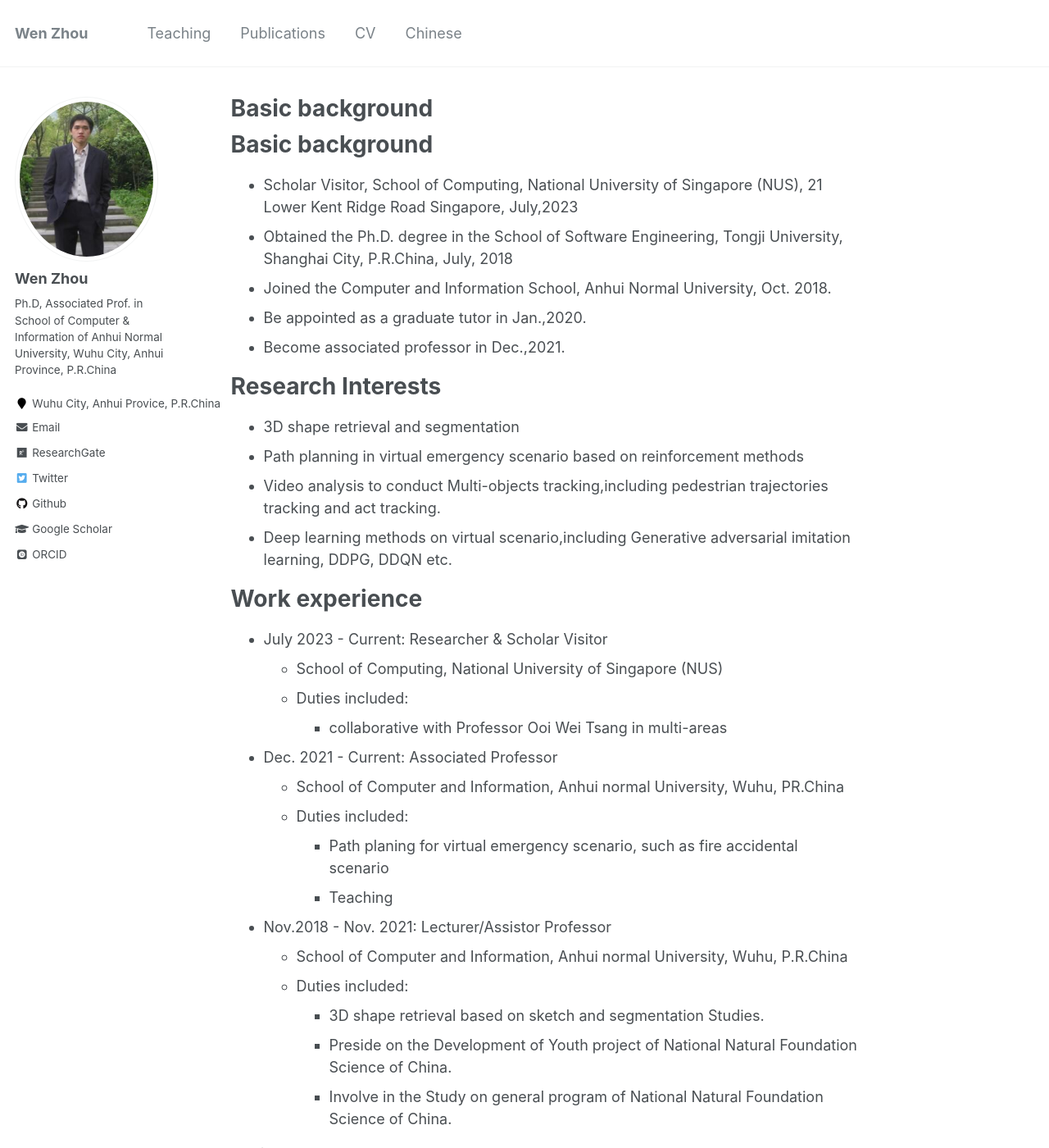
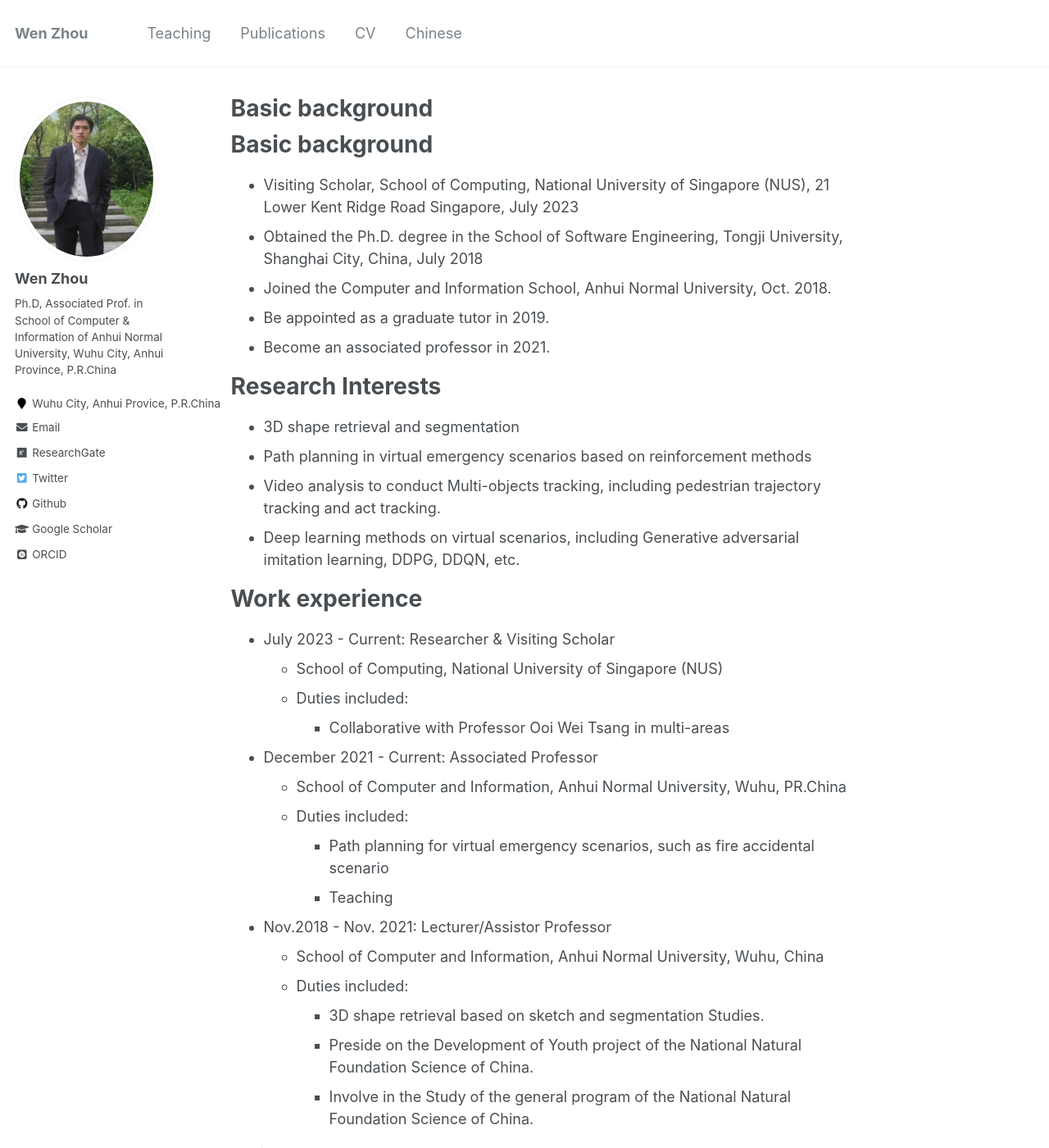
Before and after one commit to zhouwen327/zhouwen327.github.io, a Jekyll site: the page built from cv/cv.md, in a window 1280 px wide and 1400 px high. Shown: the whole window at 82% size. Built offline with Jekyll 4.4.1, drawn with Linux system fonts in a browser that asks for light colours; some web fonts are replaced; our own code applies the rules of GitHub Pages for plain Markdown files.

Commit message:
Update cv.md

```diff
--- a/cv/cv.md
+++ b/cv/cv.md
@@ -2,37 +2,37 @@
 
 Basic background
 ======
-* Scholar Visitor, School of Computing, National University of Singapore (NUS), 21 Lower Kent Ridge Road Singapore, July,2023
-* Obtained the Ph.D. degree in the School of Software Engineering, Tongji University, Shanghai City, P.R.China, July, 2018
+* Visiting Scholar, School of Computing, National University of Singapore (NUS), 21 Lower Kent Ridge Road Singapore, July 2023
+* Obtained the Ph.D. degree in the School of Software Engineering, Tongji University, Shanghai City, China, July 2018
 * Joined the Computer and Information School, Anhui Normal University, Oct. 2018.
-* Be appointed as a graduate tutor in Jan.,2020.
-* Become associated professor in Dec.,2021.
+* Be appointed as a graduate tutor in 2019.
+* Become an associated professor in 2021.
 
 Research Interests
 ======
 * 3D shape retrieval and segmentation
-* Path planning in virtual emergency scenario based on reinforcement methods
-* Video analysis to conduct Multi-objects tracking,including pedestrian trajectories tracking and act tracking.
-* Deep learning methods on virtual scenario,including Generative adversarial imitation learning, DDPG, DDQN etc.
+* Path planning in virtual emergency scenarios based on reinforcement methods
+* Video analysis to conduct Multi-objects tracking, including pedestrian trajectory tracking and act tracking.
+* Deep learning methods on virtual scenarios, including Generative adversarial imitation learning, DDPG, DDQN, etc.
 
 Work experience
 ======
-* July 2023 - Current: Researcher & Scholar Visitor
+* July 2023 - Current: Researcher & Visiting Scholar
   * School of Computing, National University of Singapore (NUS)
   * Duties included:
-     + collaborative with Professor Ooi Wei Tsang in multi-areas
-* Dec. 2021 - Current: Associated Professor
-  * School of Computer and Information, Anhui normal University, Wuhu, PR.China
+     + Collaborative with Professor Ooi Wei Tsang in multi-areas
+* December 2021 - Current: Associated Professor
+  * School of Computer and Information, Anhui Normal University, Wuhu, PR.China
   * Duties included:
-    + Path planing for virtual emergency scenario, such as fire accidental scenario
+    + Path planning for virtual emergency scenarios, such as fire accidental scenario
     + Teaching
 
 * Nov.2018  - Nov. 2021: Lecturer/Assistor Professor
-  * School of Computer and Information, Anhui normal University, Wuhu, P.R.China
+  * School of Computer and Information, Anhui Normal University, Wuhu, China
   * Duties included:
     + 3D shape retrieval based on sketch and segmentation Studies.
-	+ Preside on the Development of Youth project of National Natural Foundation Science of China.
-	+ Involve in the Study on general program of National Natural Foundation Science of China.
+	+ Preside on the Development of Youth project of the National Natural Foundation Science of China.
+	+ Involve in the Study of the general program of the National Natural Foundation Science of China.
 
 Skills
 ======
```
